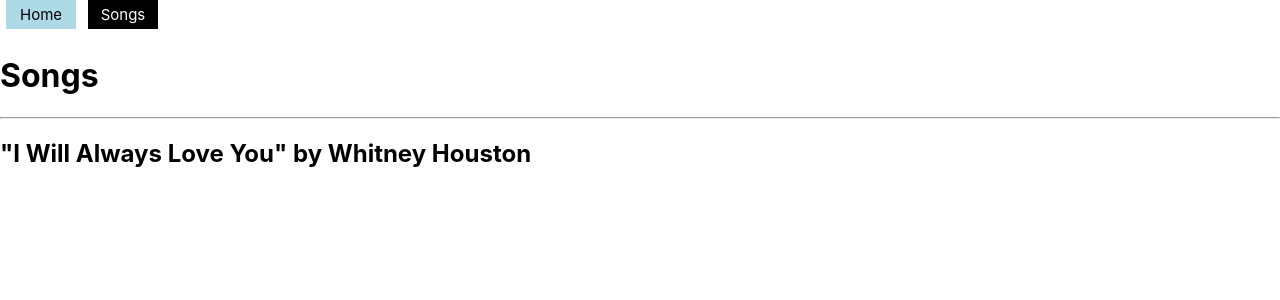
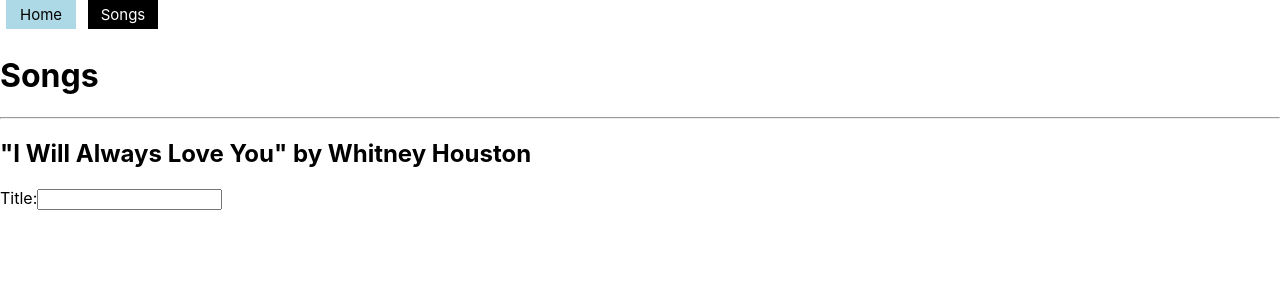
Before and after one commit to ChristinaKozi/p2-final, a React (Create React App) app: page /songs in a window 1280 px wide. Shown: the top 300 px of the page. Built offline with nearby package versions, Linux system fonts and the light colour scheme; data requests are answered from the project's data file.

Commit message:
updates form

```diff
--- a/src/components/SongForm.js
+++ b/src/components/SongForm.js
@@ -3,7 +3,11 @@
 function SongForm(){
     return (
         <>
+            <form>
+                <label>Title:</label>
+                <input type='text'></input>
 
+            </form>
         </>
     )
 }
```
